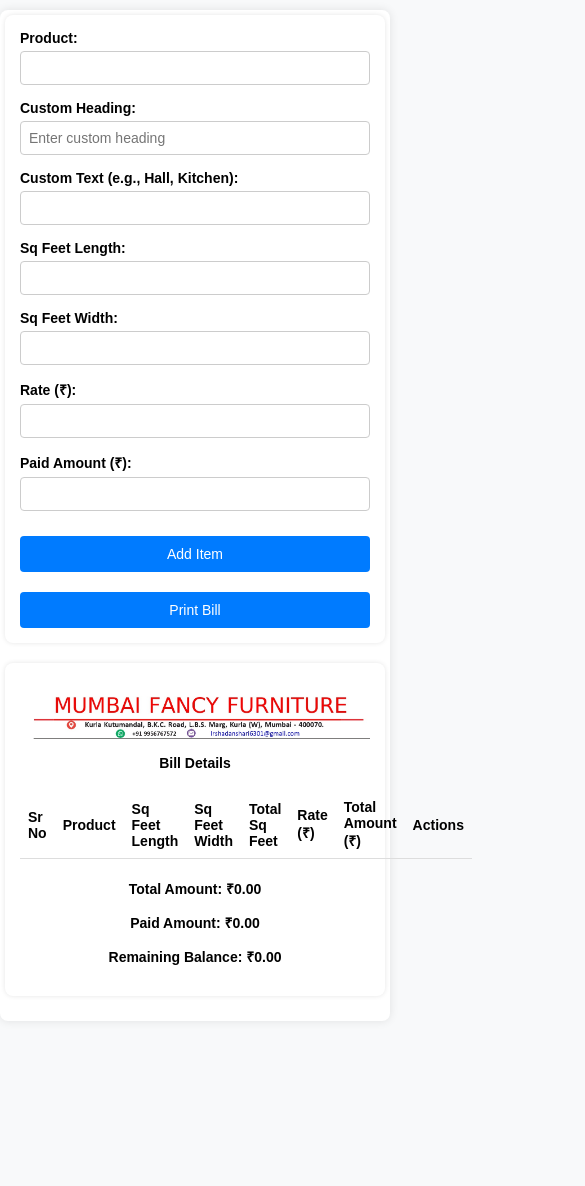
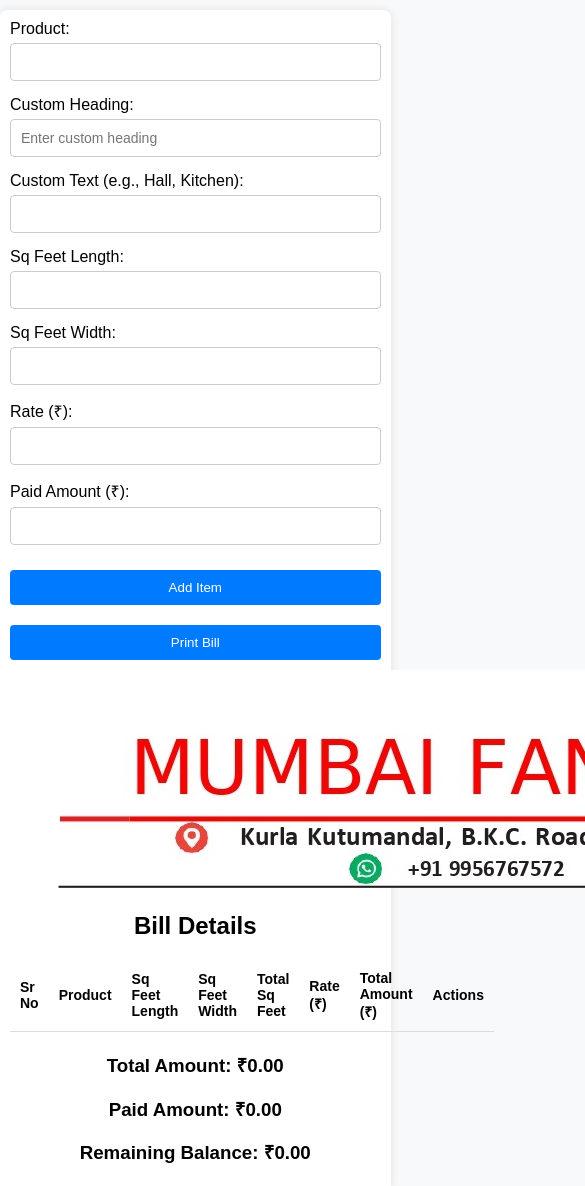
Before and after one commit to tarique143/Testrepo, a plain HTML site: page index.html in a window 390 px wide. Shown: the top 1186 px of the page, 585 px wide, since content can reach past the window. Before the commit the page ends 1031 px from the top, so only its background shows below. Drawn offline with Linux system fonts and the light colour scheme.

Commit message:
Update style.css

```diff
--- a/style.css
+++ b/style.css
@@ -1,3 +1,4 @@
+ /* General Styles */
 body {
     font-family: Arial, sans-serif;
     margin: 0;
@@ -7,30 +8,16 @@ body {
 }
 
 .container {
-    max-width: 100%;
-    padding: 10px;
+    max-width: 800px;
+    margin: 50px auto;
+    padding: 20px;
     background-color: white;
     box-shadow: 0 0 10px rgba(0, 0, 0, 0.1);
     border-radius: 8px;
-    margin: 10px auto;
-}
-
-.form-section, .bill-section {
-    margin-bottom: 20px;
-    padding: 15px;
-    background-color: #fff;
-    border-radius: 8px;
-    box-shadow: 0 0 5px rgba(0, 0, 0, 0.1);
-}
-
-.logo img {
-    max-width: 100%;
-    height: auto;
 }
 
 h1, h2, h3 {
     text-align: center;
-    margin-bottom: 15px;
 }
 
 .form-group {
@@ -40,8 +27,6 @@ h1, h2, h3 {
 .form-group label {
     display: block;
     margin-bottom: 5px;
-    font-weight: bold;
-    font-size: 14px;
 }
 
 .form-group input {
@@ -50,88 +35,91 @@ h1, h2, h3 {
     border: 1px solid #ccc;
     border-radius: 4px;
     box-sizing: border-box;
-    font-size: 14px;
 }
 
-.button-group {
-    display: flex;
-    flex-direction: column;
-    gap: 10px;
-    margin-top: 15px;
+table {
+    width: 100%;
+    border-collapse: collapse;
+    margin-bottom: 20px;
+}
+
+th, td {
+    padding: 10px;
+    text-align: left;
+    border-bottom: 1px solid #ddd;
+}
+
+th.action-column, td.action-column {
+    display: table-cell;
 }
 
 button {
-    padding: 12px;
+    padding: 10px 15px;
     background-color: #007bff;
     color: white;
     border: none;
     border-radius: 4px;
     cursor: pointer;
-    font-size: 16px;
-    width: 100%;
+    margin-top: 10px;
+    margin-right: 5px;
 }
 
 button:hover {
     background-color: #0056b3;
 }
 
-table {
-    width: 100%;
-    border-collapse: collapse;
-    margin-top: 20px;
-}
-
-th, td {
-    padding: 10px;
-    text-align: left;
-    border-bottom: 1px solid #ddd;
-    font-size: 14px;
-}
-
-th.action-column, td.action-column {
-    text-align: center;
-}
-
-.totals {
-    text-align: right;
-    margin-top: 20px;
-}
-
-.totals h3 {
-    font-size: 14px;
-}
-
-@media print {
-    .no-print {
-        display: none;
-    }
-}
-
-@media (max-width: 768px) {
+/* Styles for Mobile View */
+@media only screen and (max-width: 600px) {
     .container {
-        padding: 5px;
+        width: 95%;
+        margin: 10px auto;
+        padding: 10px;
     }
 
-    .form-group label, .form-group input, button, h2, h3 {
+    table, th, td {
         font-size: 14px;
     }
 
     button {
         width: 100%;
-        margin-top: 10px;
+        margin-bottom: 10px;
+    }
+
+    .form-group input {
         padding: 10px;
         font-size: 14px;
     }
+}
 
-    .totals h3 {
-        font-size: 14px;
+/* Hide Elements When Printing */
+@media print {
+    .no-print, .action-column {
+        display: none !important;
     }
 
-    table {
-        font-size: 12px;
+    body {
+        background-color: white;
+        margin: 0;
+        padding: 0;
+    }
+
+    .container {
+        box-shadow: none;
+        margin: 0;
+        padding: 0;
+        width: 100%;
+    }
+
+    h1, h2, h3 {
+        font-size: 18px;
     }
 
     th, td {
-        padding: 8px;
+        font-size: 12px;
+        padding: 5px;
+    }
+
+    button {
+        display: none;
     }
 }
```
